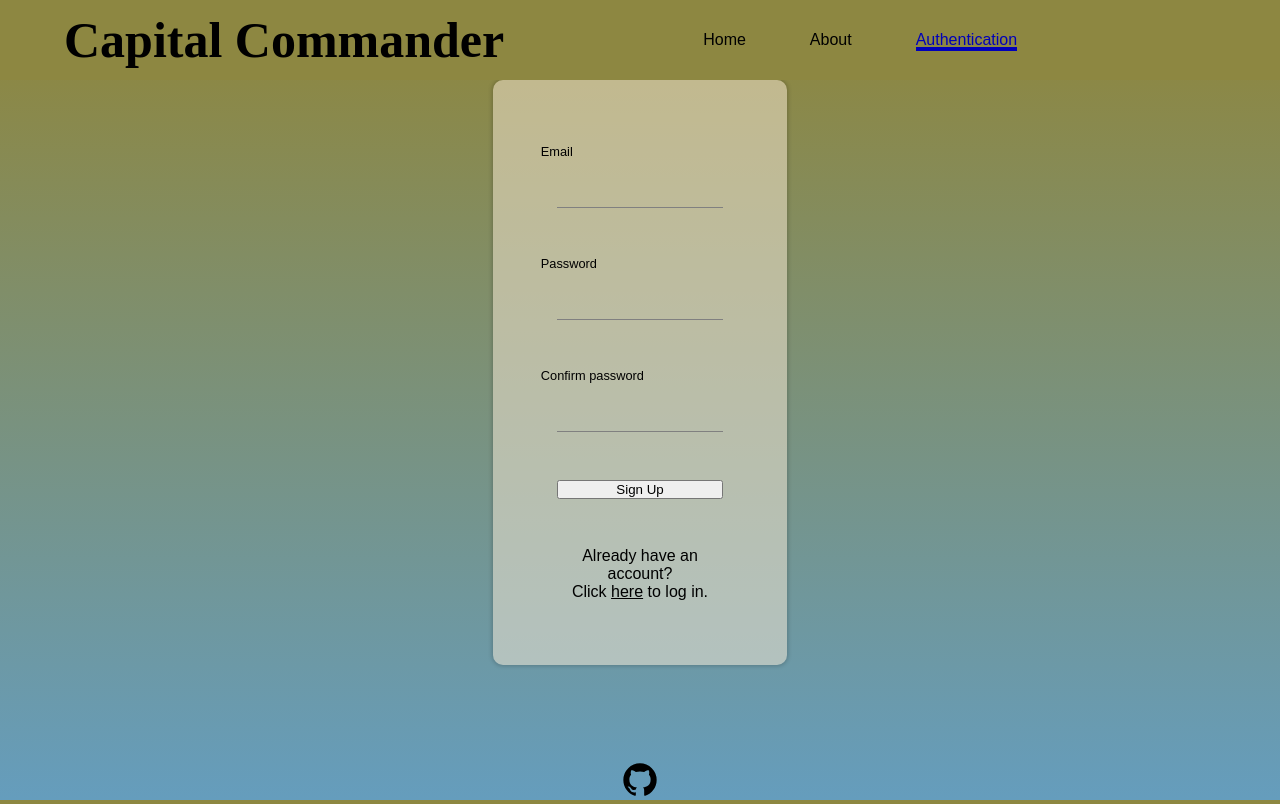
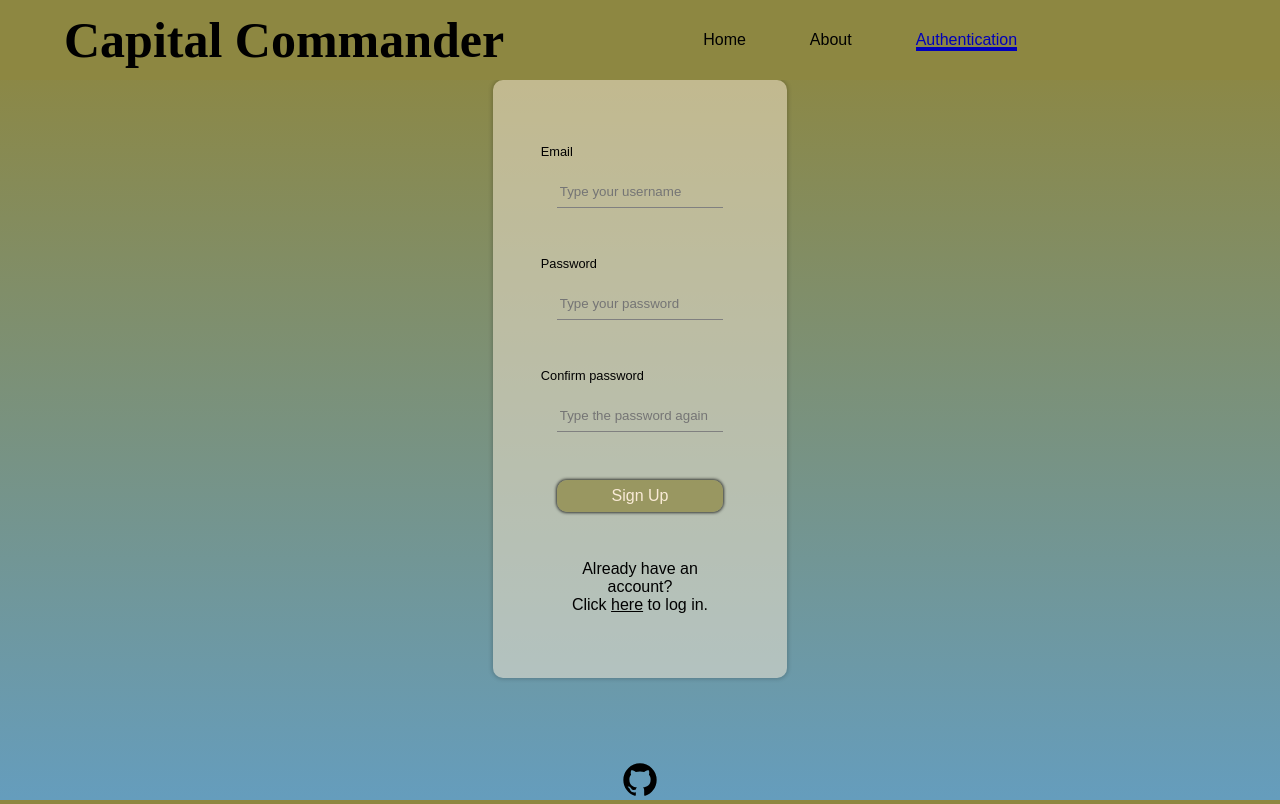
Before and after one commit to Andrij-Kolomijec/Capital-Commander, a React (Vite) app in the folder client/: page /authentication in a window 1280 px wide. Built offline with nearby package versions, Linux system fonts and the light colour scheme; a web font is replaced by a local one.

Commit message:
Edited animations

```diff
--- /dev/null
+++ b/client/src/components/Button.module.css
@@ -0,0 +1,14 @@
+.button {
+  height: 2rem;
+  font-size: 1rem;
+  padding: 4px 10px;
+  background-color: #8d8741b4;
+  border: none;
+  border-radius: 10px;
+  box-shadow: 0 0 3px 1px rgba(0, 0, 0, 0.7);
+  color: antiquewhite;
+}
+
+.button:hover {
+  cursor: pointer;
+}
--- /dev/null
+++ b/client/src/components/Button.tsx
@@ -0,0 +1,37 @@
+import { motion, HTMLMotionProps } from "framer-motion";
+import classes from "./Button.module.css";
+
+type ButtonProps = HTMLMotionProps<"button"> &
+  React.ButtonHTMLAttributes<HTMLButtonElement> & {
+    children: React.ReactNode;
+    bgColor?: string;
+    color?: string;
+  };
+
+export default function Button({ children, ...props }: ButtonProps) {
+  return (
+    <motion.button
+      className={classes.button}
+      layout
+      whileHover={{
+        scale: 1.1,
+        backgroundColor: "#00b5d4",
+      }}
+      whileTap={{ scale: 0.98 }}
+      transition={{
+        type: "spring",
+        duration: 0.3,
+        bounce: 0.4,
+        stiffness: 100,
+        mass: 1,
+        damping: 10,
+      }}
+      initial={{ opacity: 0, scale: 0 }}
+      animate={{ opacity: 1, scale: 1 }}
+      exit={{ opacity: 0, scale: 0 }}
+      {...props}
+    >
+      {children}
+    </motion.button>
+  );
+}
--- a/client/src/components/Footer.tsx
+++ b/client/src/components/Footer.tsx
@@ -1,12 +1,25 @@
 import classes from "./Footer.module.css";
 import github from "../assets/github.svg";
+import { motion } from "framer-motion";
 
 export default function Footer() {
   return (
     <footer className={classes.footer}>
-      <a href="https://github.com/Andrij-Kolomijec">
-        <img src={github} alt="GitHub Icon" title="More of my work" />
-      </a>
+      <motion.a drag href="https://github.com/Andrij-Kolomijec">
+        <motion.img
+          src={github}
+          alt="GitHub Icon"
+          title="More of my work"
+          drag
+          whileDrag={{ scale: 2, rotate: "360deg" }}
+          dragConstraints={{
+            left: -500,
+            right: 500,
+            top: -700,
+            bottom: 0,
+          }}
+        />
+      </motion.a>
       {/* <span>
         Background image from&nbsp;
         <a
--- a/client/src/components/Header.tsx
+++ b/client/src/components/Header.tsx
@@ -64,12 +64,12 @@ export default function Header() {
     "10px",
     "5px",
   ]);
-  const backgroundOpacity = useTransform(
-    pixelsScrolled,
-    scrollThreshold,
-    [1, 0.9]
-  );
-  // const backgroundColorTemplate = useMotionTemplate`rgba(170 120 50 / ${backgroundOpacity})`;
+  // const backgroundOpacity = useTransform(
+  //   pixelsScrolled,
+  //   scrollThreshold,
+  //   [1, 0.9]
+  // );
+  // const backgroundColorTemplate = useMotionTemplate`rgba(141 135 65 / ${backgroundOpacity})`;
 
   useMotionValueEvent(scrollY, "change", (latest) => {
     if (latest < 0) return;
@@ -112,7 +112,10 @@ export default function Header() {
   return (
     <motion.header
       className={classes.navigation}
-      style={{ height, opacity: backgroundOpacity }}
+      style={{
+        height,
+        // background: backgroundColorTemplate,
+      }}
     >
       <motion.h1 style={{ fontSize: textHeight }} data-text="Capital Commander">
         Capital Commander
--- a/client/src/components/Reveal.tsx
+++ b/client/src/components/Reveal.tsx
@@ -47,11 +47,11 @@ export default function Reveal({
         style={{
           position: "absolute",
           top: 10,
-          bottom: 10,
+          bottom: 0,
           left: 0,
           right: 0,
-          background: "var(--miscColor)",
-          boxShadow: "0 0 10px 10px var(--miscColor)",
+          background: "var(--active)",
+          // boxShadow: "0 0 10px 10px var(--miscColor)",
         }}
       />
     </div>
--- a/client/src/components/expenses/InputExpense.tsx
+++ b/client/src/components/expenses/InputExpense.tsx
@@ -1,6 +1,7 @@
 import { useMutation, useQueryClient } from "@tanstack/react-query";
 import classes from "./InputExpense.module.css";
 import { ExpenseItem, createExpense } from "../../utils/http";
+import Button from "../Button";
 
 export default function InputExpense() {
   const queryClient = useQueryClient();
@@ -58,9 +59,9 @@ export default function InputExpense() {
           <option value="other">Miscellaneous</option>
         </select>
       </div>
-      <button disabled={isPending}>
+      <Button disabled={isPending}>
         {isPending ? "Submitting..." : "Submit"}
-      </button>
+      </Button>
     </form>
   );
 }
--- a/client/src/routes/Authentication.tsx
+++ b/client/src/routes/Authentication.tsx
@@ -1,9 +1,10 @@
 import { useRef } from "react";
 import { Link, useNavigate, useSearchParams } from "react-router-dom";
 import { useMutation } from "@tanstack/react-query";
-import { AnimatePresence, motion } from "framer-motion";
+import { motion } from "framer-motion";
 import classes from "./Authentication.module.css";
 import { AuthData, authenticate, type FetchError } from "../utils/http";
+import Button from "../components/Button";
 
 export default function Authentication() {
   const [searchParams /*, setSearchParams*/] = useSearchParams();
@@ -34,6 +35,10 @@ export default function Authentication() {
     pass.current!.value = import.meta.env.VITE_PORT_GUEST;
   }
 
+  /* Trying to animate form itself by adding layout to
+  form, email div and password div (to prevent distortion)
+  causes border-radius to behave strangely. */
+
   return (
     <motion.section
       // layout
@@ -49,6 +54,7 @@ export default function Authentication() {
             type="email"
             id="auth-email"
             name="email"
+            placeholder="Type your username"
             required
           />
         </div>
@@ -59,10 +65,10 @@ export default function Authentication() {
             type="password"
             id="auth-password"
             name="password"
+            placeholder="Type your password"
             required
           />
         </div>
-        <AnimatePresence>
         {!isLogin && (
           <motion.div
             initial={{ opacity: 0, scale: 0 }}
@@ -74,26 +80,21 @@ export default function Authentication() {
               type="password"
               id="auth-confirm-password"
               name="passwordConfirm"
+              placeholder="Type the password again"
               required
             />
           </motion.div>
         )}
-        </AnimatePresence>
-        <motion.div layout>
-          <button disabled={isPending}>
+        <div className={classes.buttons}>
+          <Button disabled={isPending}>
             {isPending ? "Logging in..." : isLogin ? "Log In" : "Sign Up"}
-          </button>
-          <AnimatePresence>
+          </Button>
           {isLogin && (
-              <button
-                onClick={handleGuestLogin}
-                className={classes["button-guest"]}
-              >
+            <Button onClick={handleGuestLogin} disabled={isPending}>
               Log in as a Guest
-              </button>
+            </Button>
           )}
-          </AnimatePresence>
-        </motion.div>
+        </div>
         {isLogin ? (
           <p>
             Don't have an account yet? <br /> Click{" "}
```
Lines whose indentation alone changed are shown as unchanged.
